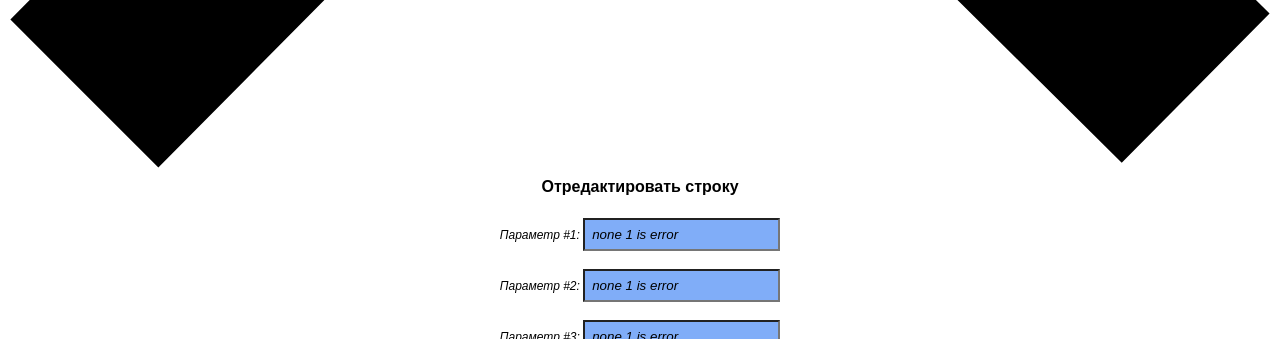
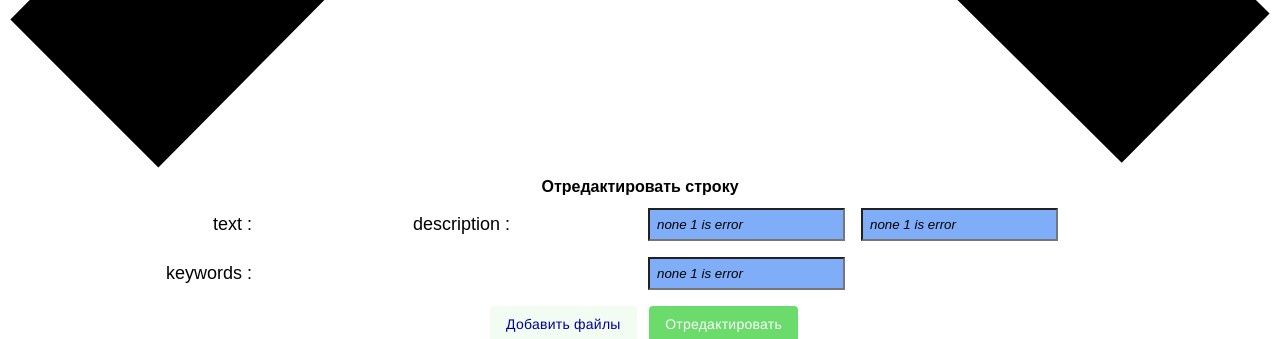
Before and after one commit to vinichDev/practPHP, a PHP site: page /index.php in a window 1280 px wide. Shown: the part 1443-1782 px from the top of the page. Run offline with PHP 8.4, Linux system fonts and the light colour scheme; data comes from the database, SQL or seed files in the repository.

Commit message:
fix window

```diff
--- a/index.php
+++ b/index.php
@@ -61,7 +61,7 @@
 						<?php
 							if ($iR > 0 ) {
 								?>
-						<a href="./index.php?delrow=<?php echo $resultMFcols[$iR]["Field"];?>" title="Удалить"><img src="image/delrow.png"></a>
+						<a href="./index.php?delrow=<?php echo $resultMFcols[$iR]["Field"];?>" title="Удалить столбец"><img src="image/delrow.png"></a>
 						<a href="./index.php?addrow=<?php echo $resultMFcols[$iR]["Field"];?>" title="Добавить справа"><img src="image/addrow.png"></a>
 								<?php
 							}
@@ -101,13 +101,18 @@
 
 			<form action="index.php" method="get">
 			   <input type="hidden" name="textId" id="textId" value="none 1 is error" />
+			   <div>
 			   <?php
-				for($iR = 1; $iR < $iCountLine; $iR++) {
-					?><br /><i>Параметр #<?php echo $iR; ?>: </i><?php
-						echo '<input type="edit" name="textEd'.$iR.'" id="textEd'.$iR.'" value="none 1 is error" />';
-					?><br /><?php
-				}
+				for($iR = 1; $iR < $iCountLine; $iR++)
+					echo '<div>'.$resultMFcols[$iR]["Field"].' :</div>';
 			   ?>
+			   </div>
+			   <div>
+			   <?php
+				for($iR = 1; $iR < $iCountLine; $iR++)
+					echo '<input type="edit" name="textEd'.$iR.'" id="textEd'.$iR.'" value="none 1 is error" />';
+			   ?>
+			   </div>
 			   <br /><a href="practUpload/index.php?id=error" id="aId" target="_blank" class="bt">Добавить файлы</a>
 				<input type="submit" name="bt2" value="Отредактировать" class="bt" />
 			</form>
--- a/style/main.css
+++ b/style/main.css
@@ -190,3 +190,22 @@ td:nth-child(1) {
 	width: 35px;
 	text-align: center;
 }
+
+form div {
+	float: left;
+    width: 50%;
+    margin-bottom: 8px;
+
+}
+
+form div div {
+	text-align: right;
+    font-size: 18px;
+	width: 230px;
+    margin: 14px;
+}
+
+form div input[type="edit"] {
+    margin: 8px;
+	float: left;
+}
```
